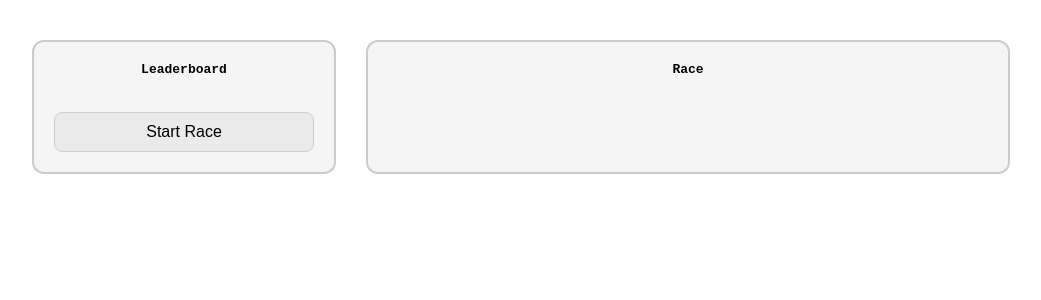
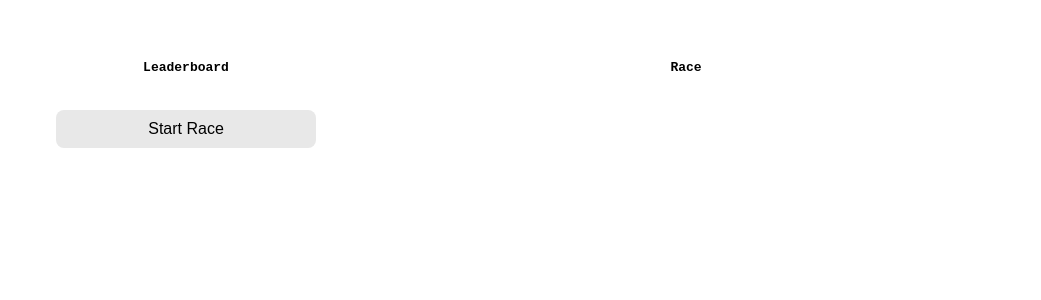
Before and after one commit to ItsMika987/uma-web, a SvelteKit app: page /race in a window 1280 px wide. Shown: the top 300 px of the page, without its empty margins (119-1160 px from the left). Built offline with nearby package versions, Linux system fonts and the light colour scheme.

Commit message:
Visual Improvments

```diff
--- a/src/routes/+layout.svelte
+++ b/src/routes/+layout.svelte
@@ -17,45 +17,31 @@
 <slot />
 
 <style>
-  /* ⭐ Global theme variables */
-  :global(html) {
-    --bg: #ffffff;
-    --text: #000000;
-    --box-bg: #f5f5f5;
-    --box-border: #cccccc;
-    --button-bg: #eaeaea;
-    --button-text: #000000;
-    --selected-bg: #ECFFDC;
-    --selected-border: #90EE90;
-    --player-bg: #ECFFDC;
-    --player-border: #90EE90;
-    --first-bg: #fff7d1;
-    --first-border: #ffcc4d;
-    --first-glow: 0 0 12px rgba(255, 204, 77, 0.7);
+  /* ⭐ Light mode variables */
+  :root {
+    --button-bg: #e8e8e8;
+    --button-text: #000;
+    --button-hover: #f5f5f5;
+    --button-border-hover: #b5b5b5;
 
-
-
-
-    background: var(--bg);
-    color: var(--text);
-    margin: 0;
-    padding: 0;
-    font-family: monospace;
-  }
-
-  :global(html.dark) {
-    --bg: #121212;
-    --text: #e5e5e5;
-    --box-bg: #1e1e1e;
-    --box-border: #333333;
-    --button-bg: #2a2a2a;
-    --button-text: #ffffff;
-    --selected-bg: #1f3320;
-    --selected-border: #3fa34d;
-    --player-bg: #1f3320;
-    --player-border: #3fa34d;
-    --first-bg: #3a3008;
+    --player-bg: #d9f2da;
+    --player-border: #3a8f3a;
+    --first-bg: #fff4d0;
     --first-border: #d4a72c;
     --first-glow: 0 0 14px rgba(212, 167, 44, 0.9);
   }
+
+  /* ⭐ Dark mode variables */
+  :global(html.dark) {
+    --player-bg: #1f3320;
+    --player-border: #fa3a4d;
+    --first-bg: #3a2008;
+    --first-border: #d4a72c;
+    --first-glow: 0 0 14px rgba(212, 167, 44, 0.9);
+
+    --button-bg: #2a2a2a;
+    --button-text: #fff;
+    --button-hover: #3a3a3a;
+    --button-border-hover: #666;
+  }
 </style>
```
